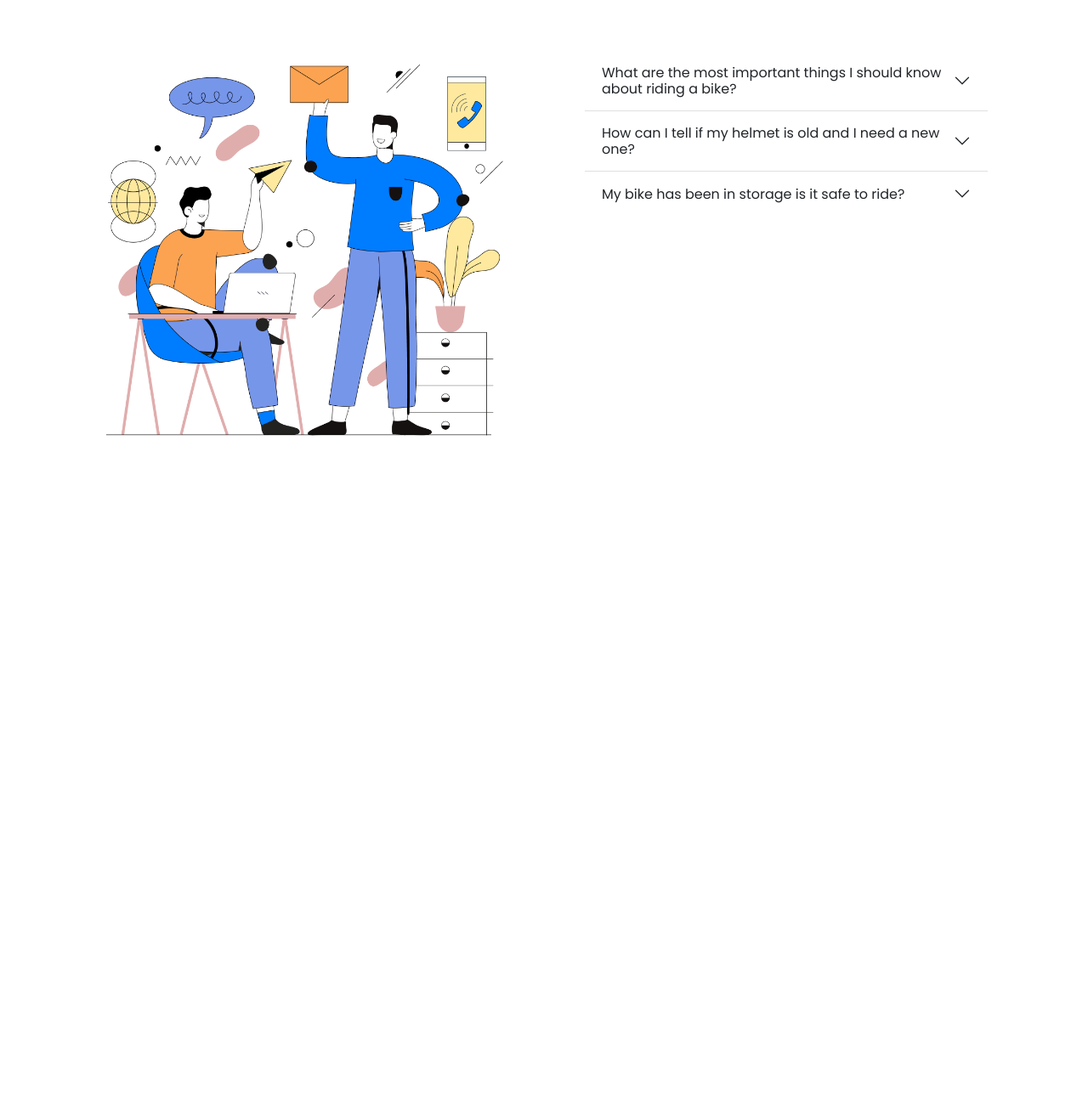
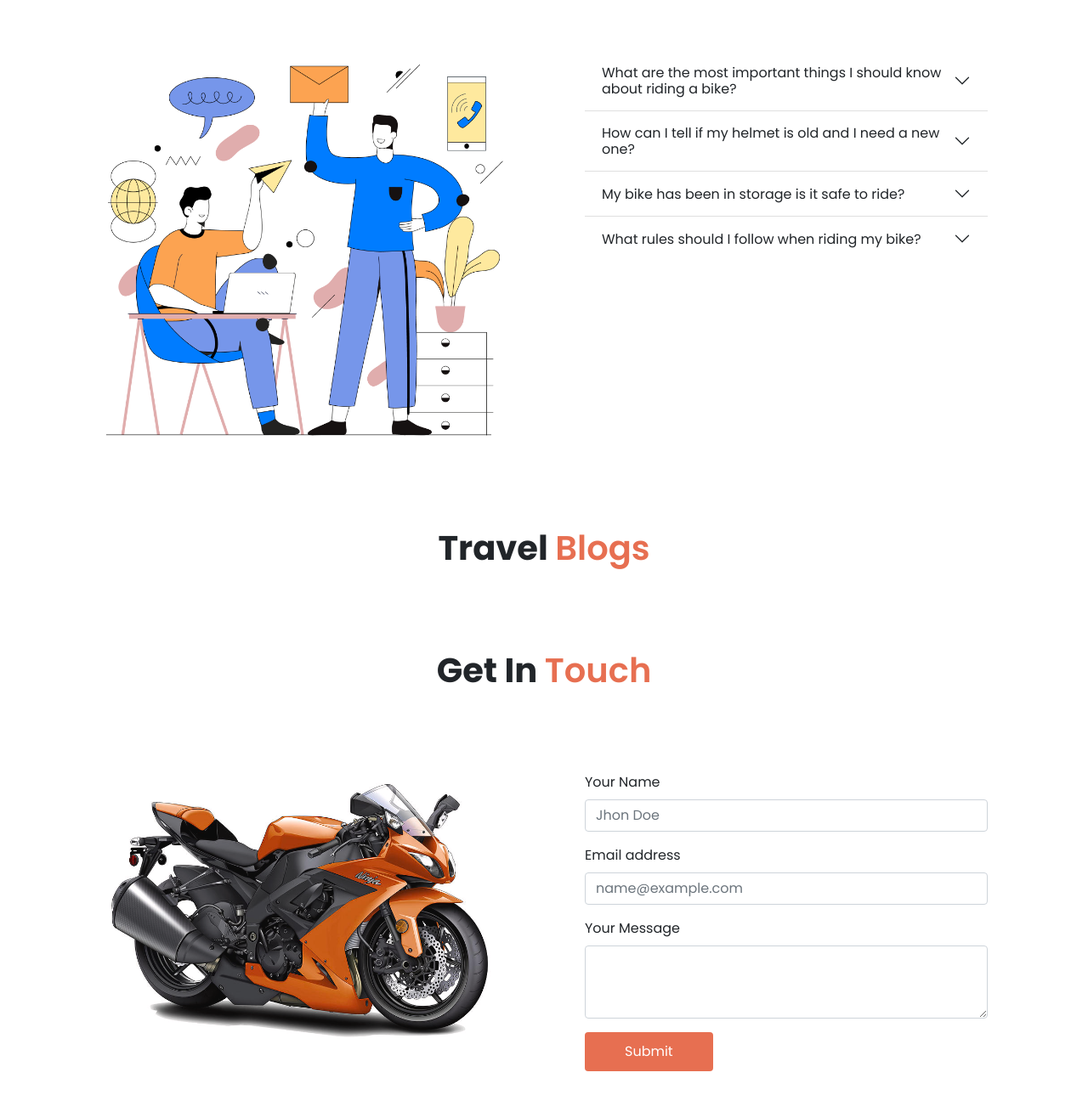
Before and after one commit to iknahar/honda-cbr, a plain HTML site: page index.html in a window 1280 px wide. Shown: the part 1777-3086 px from the top of the page at 85% size. Before the commit the page ends 2350 px from the top, so only its background shows below. Drawn offline with nearby package versions, Linux system fonts and the light colour scheme.

Commit message:
accordion added

```diff
--- a/css/style.css
+++ b/css/style.css
@@ -98,3 +98,7 @@ span {
 .accordion-body {
   color: #7e848c;
 }
+
+/* ------------
+    Contact Us Section
+------------ */
--- a/index.html
+++ b/index.html
@@ -234,6 +234,30 @@
                                     tune when stored and the tires will hold air, a quick lube of the chain and all
                                     pivot points and you should be ready to ride.</div>
                             </div>
+
+
+                        </div>
+                        <div class="accordion-item">
+                            <h2 class="accordion-header" id="flush-headingFour">
+                                <button class="accordion-button collapsed" type="button" data-bs-toggle="collapse"
+                                    data-bs-target="#flush-collapseFour" aria-expanded="false"
+                                    aria-controls="flush-collapseFour">
+                                    What rules should I follow when riding my bike?
+                                </button>
+                            </h2>
+                            <div id="flush-collapseFour" class="accordion-collapse collapse"
+                                aria-labelledby="flush-headingFour" data-bs-parent="#accordionFlushExample">
+                                <div class="accordion-body">Never ride without spare tubes, something to air a tire
+                                    and a mini tool. Do not rely on me to do that for you. I will assist but you
+                                    need to be ready. As I carry a good frame pump with a gauge I will offer it’s
+                                    use so you can save you CO2 cartridges.
+
+                                    Never ride without water and if the ride is over 1 hour some sort of appropriate
+                                    food.
+
+                                    Never ride without doing a mechanical inspection of your bike to make sure it is
+                                    safe to ride.</div>
+                            </div>
                         </div>
                     </div>
                 </div>
@@ -242,6 +266,55 @@
     </section>
     <!-- FAQ Section Ends  -->
 
+    <!-- Travel Blogs Section Starts -->
+    <section class="travel-blog">
+        <h2 class=" fs-1 fw-bold pt-5 text-center mb-5">Travel <span>Blogs</span></h2>
+        <div class="container">
+            <div class="row">
+                <div class="col-lg-4">
+
+                </div>
+            </div>
+        </div>
+    </section>
+    <!-- Travel Blogs Section Ends -->
+
+    <!-- Contact Us Section Starts -->
+
+    <section class="contact-us">
+        <h2 class=" fs-1 fw-bold pt-5 text-center mb-5">Get In <span>Touch</span></h2>
+        <div class="container">
+            <div class="row">
+                <div class="col-lg-6 col-md-12 col-sm-12 p-5">
+                    <img src="images/contact-bike.jpg" alt="" srcset="">
+                </div>
+                <div class="col-lg-6 col-md-12 col-sm-12 p-5">
+                    <!-- form BS  -->
+                    <form>
+                        <div class="mb-3">
+                            <label for="exampleFormControlName" class="form-label">Your Name</label>
+                            <input type="text" class="form-control" id="exampleFormControlName" placeholder="Jhon Doe">
+                        </div>
+                        <div class="mb-3">
+                            <label for="exampleFormControlInput1" class="form-label">Email address</label>
+                            <input type="email" class="form-control" id="exampleFormControlInput1"
+                                placeholder="name@example.com">
+                        </div>
+                        <div class="mb-3">
+                            <label for="exampleFormControlTextarea1" class="form-label">Your Message</label>
+                            <textarea class="form-control" id="exampleFormControlTextarea1" rows="3"></textarea>
+                        </div>
+
+                        <div class="contact-button"><button type="submit" class="btn btn-org text-white">Submit</button>
+                        </div>
+                    </form>
+                </div>
+
+            </div>
+        </div>
+    </section>
+    <!-- Contact Us Section Ends -->
+
     <!-- Bootstrap JS CDN -->
     <script src="https://cdn.jsdelivr.net/npm/bootstrap@5.0.2/dist/js/bootstrap.bundle.min.js"
         integrity="sha384-MrcW6ZMFYlzcLA8Nl+NtUVF0sA7MsXsP1UyJoMp4YLEuNSfAP+JcXn/tWtIaxVXM"
```
Also changed, not shown: images/bike-2.png (deleted), images/contact-bike.jpg (added), images/user-3.png, 4 other files.
